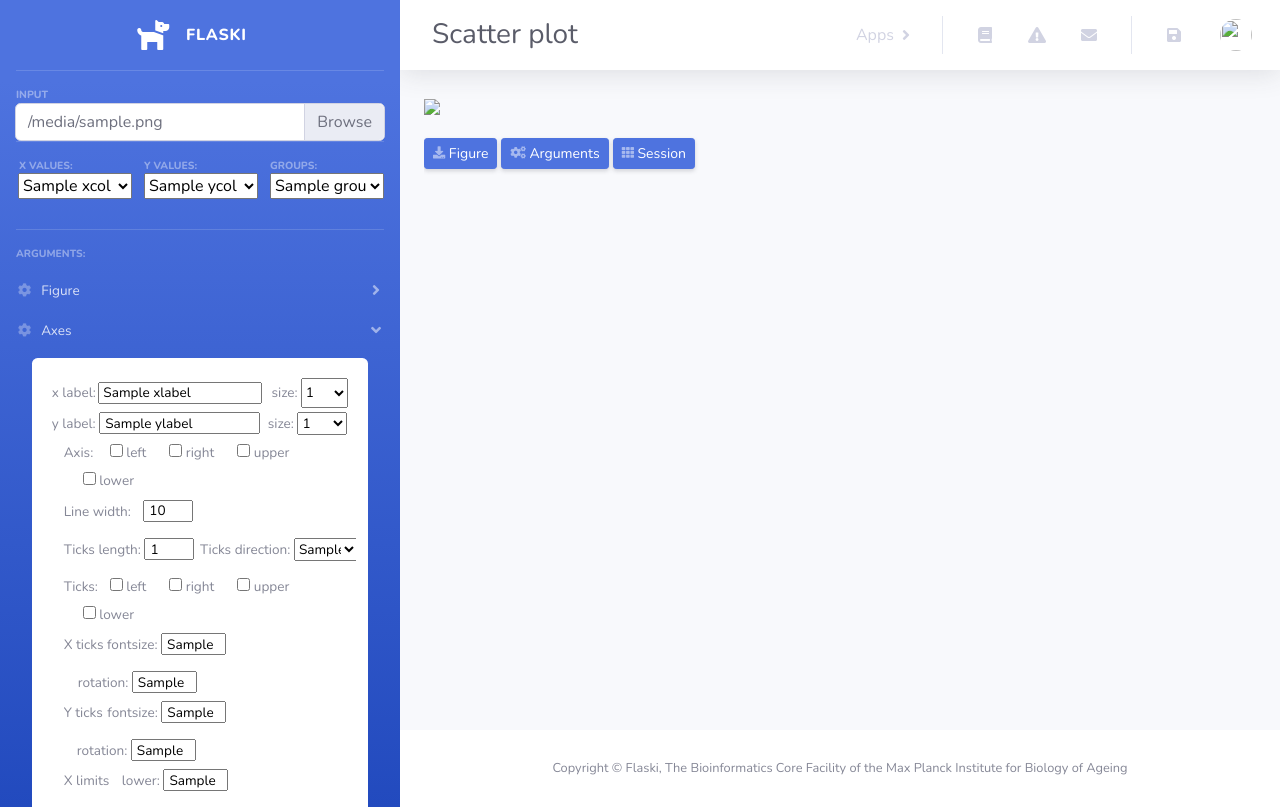
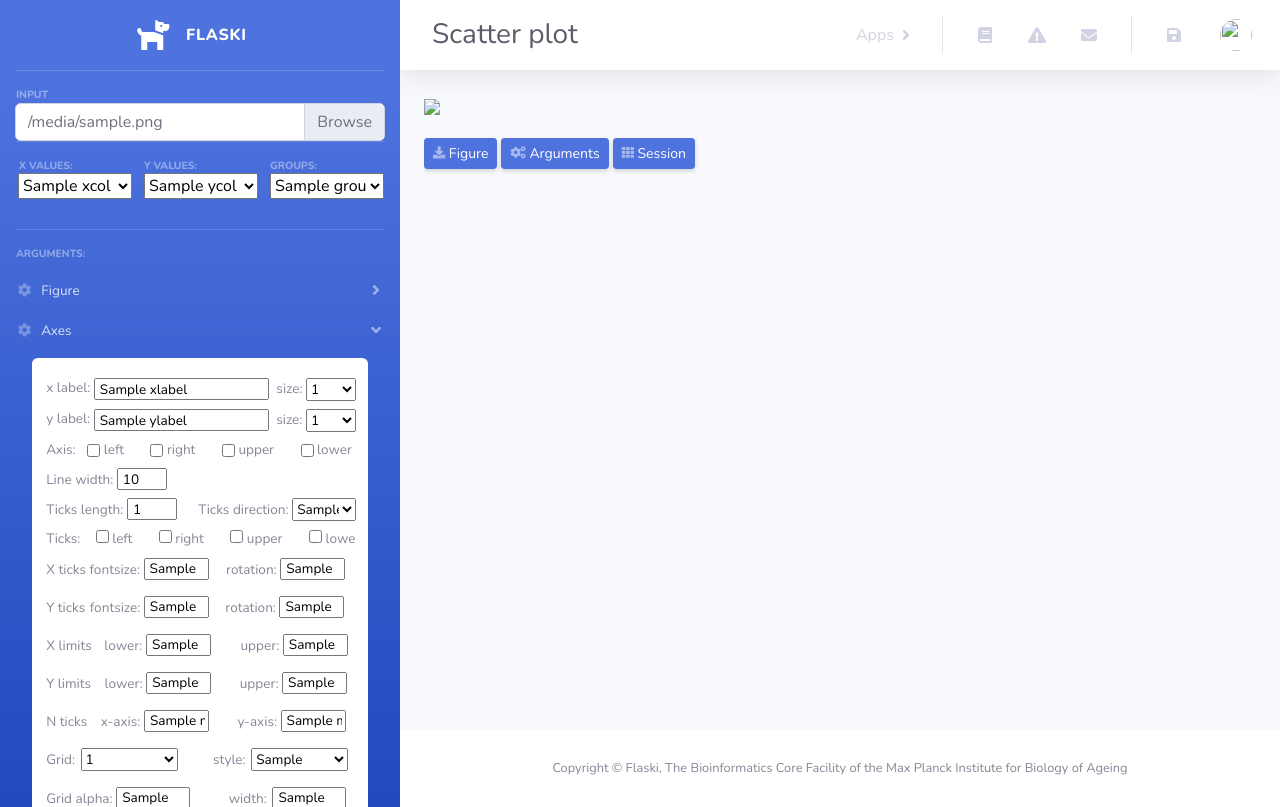
Before and after one commit to mpg-age-bioinformatics/flaski, a Python web app: template flaski/templates/apps/scatterplot.html in a window 1280 px wide, after a click on "Axes". Run offline with Jinja, Linux system fonts and the light colour scheme; the template is opened without the code that fills it: most values are stand-ins (such as "Sample title", 1, 10 or a date in 2020); some libraries are stand-ins or nearby versions.

Commit message:
scatterplot.html: inline testing

```diff
--- a/flaski/templates/apps/scatterplot.html
+++ b/flaski/templates/apps/scatterplot.html
@@ -160,48 +160,72 @@
                     <span>Axes</span>
                 </a>
                 <div id="collapseAxes" class="collapse closedmenu" aria-labelledby="headingTwo" data-parent="#accordionSidebar">
-                    <div class="bg-white py-2 collapse-inner rounded openmenu">
-                        <div class="row arguments" style="width: 100%; padding-left:13%; padding-right:0%;white-space: nowrap; overflow-x: auto">
+                    <div class="bg-white py-2 collapse-inner rounded openmenu" style="padding-left:7%;padding-right:0%;">
+                        <!-- <div class="row arguments" style="width: 100%; padding-left:12%; padding-right:0%;white-space: nowrap; overflow-x: auto"> -->
+                        <!-- <div class="row arguments" style="width: 100%; padding-left:4%; padding-right:0%; overflow-x: auto;"> -->
+                        <div class="row arguments" style="width: 100%; padding-left:4%; padding-right:0%; white-space:nowrap; overflow-x: auto;display: flex; justify-content: space-between;text-align: justify;">
 
-                            <div class="row arg" style="width: 100%; padding-left:0%; padding-right:0%;display: inline-block;">
-                                <label style="width:16%">x label:</label><input type="text" name="xlabel" value='{{ xlabel }}' style="width:56%;height:22px;padding-left:1%">
-                                <label style="padding-left: 2%; width:12%"> size:</label><select name=xlabels method="GET" action="/" style="width:16%; height:30px">
+
+
+                            <div class="row arg" style="width: 100%; padding-left:0%; padding-right:0%; display: inline-block;">
+                                <label>x label:
+                                    <input type="text" name="xlabel" value='{{ xlabel }}' style="width:175px;height:22px;padding-left:4px;vertical-align:middle;">
+                                </label>
+                                <label style="padding-left: 4px;"> size:
+                                    <select name=xlabels method="GET" action="/" style="width:50px;vertical-align:middle;">
                                     {% for xlabel_size_ in xlabel_size %}
                                         <option value="{{xlabel_size_}}" {% if xlabel_size_==xlabels %} selected {% endif %}>{{xlabel_size_}}</option>
                                     {% endfor %}
                                     </select>
+                                </label>
                             </div>
 
-                            <div class="row arg" style="width: 100%; padding-left:0%; padding-right:0%;display: inline-block;">
-                                <label>y label: <input type="text" name="ylabel" value='{{ ylabel }}' style="width:161px;height:22px;padding-left: 4px"></label>
-                                <label style="padding-left: 4px"> size: <select name=ylabels method="GET" action="/" style="width:50px">
+                            <div class="row arg" style="width: 100%; padding-left:0%; padding-right:0%; display: inline-block;">
+                                <label>y label:
+                                    <input type="text" id="ylabel" name="ylabel" value='{{ ylabel }}' style="width:175px;height:22px;padding-left:4px;vertical-align:middle;">
+                                </label>
+                                <label style="padding-left:4px;">size:
+                                    <select id="ylabels" name=ylabels method="GET" action="/" style="width:50px;vertical-align:middle;">
                                     {% for ylabel_size_ in ylabel_size %}
                                         <option value="{{ylabel_size_}}" {% if ylabel_size_==ylabels %} selected {% endif %}>{{ylabel_size_}}</option>
                                     {% endfor %}
-                                </select></label>
+                                    </select>
+                                </label>
+
                             </div>
 
-                            <div class="row arg">
-                                <label style="width:46px">Axis:</label>
-                                <label style="padding-left:0x;padding-right:4px;"><input type="checkbox" name="left_axis" {% if left_axis=="on" %} checked {% elif left_axis==".on" %} checked {% endif %}/> left </label>
-                                <label style="padding-left:19px;padding-right:4px;"><input type="checkbox" name="right_axis" {% if right_axis=="on" %} checked {% elif right_axis==".on" %} checked {% endif %}/> right </label>
-                                <label style="padding-left:19px;padding-right:4px;"><input type="checkbox" name="upper_axis" {% if upper_axis=="on" %} checked {% elif upper_axis==".on" %} checked {% endif %}/> upper </label>
-                                <label style="padding-left:19px;padding-right:0px;"><input type="checkbox" name="lower_axis" {% if lower_axis=="on" %} checked {% elif lower_axis==".on" %} checked {% endif %}/> lower </label>
+                            <div class="row arg" style="width: 100%; padding-left:0%; padding-right:0%; display: inline-block;">
+                                <label>Axis:</label>
+                                <label style="padding-left:8px;padding-right:4px;"><input style="vertical-align:middle;" type="checkbox" name="left_axis" {% if left_axis=="on" %} checked {% elif left_axis==".on" %} checked {% endif %}/> left </label>
+                                <label style="padding-left:19px;padding-right:4px;"><input style="vertical-align:middle;" type="checkbox" name="right_axis" {% if right_axis=="on" %} checked {% elif right_axis==".on" %} checked {% endif %}/> right </label>
+                                <label style="padding-left:19px;padding-right:4px;"><input style="vertical-align:middle;" type="checkbox" name="upper_axis" {% if upper_axis=="on" %} checked {% elif upper_axis==".on" %} checked {% endif %}/> upper </label>
+                                <label style="padding-left:19px;padding-right:0px;"><input style="vertical-align:middle;" type="checkbox" name="lower_axis" {% if lower_axis=="on" %} checked {% elif lower_axis==".on" %} checked {% endif %}/> lower </label>
                             </div>
 
-                            <div class="row arg">
-                                <label>Line width: <label style="padding-left:9px;"><input type="text" name="axis_line_width" value='{{ axis_line_width }}' style="width:50px;height:22px;padding-left: 4px"></label></label>
+                            <div class="row arg"  style="width: 100%; padding-left:0%; padding-right:0%; display: inline-block">
+                                <label>Line width:
+                                    <input type="text" name="axis_line_width" value='{{ axis_line_width }}' style="width:50px;height:22px;padding-left: 4px">
+                                </label>
                             </div>
-                            <div class="row arg">
-                                <label>Ticks length: <input type="text" name="ticks_length" value='{{ ticks_length }}' style="width:50px;height:22px;padding-left: 4px">
-                                <label style="padding-left:2px;"> Ticks direction: <select name=ticks_direction_value method="GET" action="/" style="width:64px">
+
+                            <div class="row arg" style="width: 310px; padding-left:0%; padding-right:0%; display: flex; justify-content: space-between; text-align: justify;">
+                                <!-- <div> -->
+                                    <label>Ticks length:
+                                        <input type="text" name="ticks_length" value='{{ ticks_length }}' style="width:50px;height:22px;padding-left: 4px">
+                                    </label>
+                                <!-- </div> -->
+                                <!-- <div> -->
+                                    <label style="padding-left:4px;"> Ticks direction:
+                                        <select name=ticks_direction_value method="GET" action="/" style="width:64px">
                                         {% for ticks_direction_ in ticks_direction %}
                                             <option value="{{ticks_direction_}}" {% if ticks_direction_==ticks_direction_value %} selected {% endif %}>{{ticks_direction_}}</option>
                                         {% endfor %}
                                         </select>
+                                    </label>
+                                <!-- </div> -->
                             </div>
 
-                            <div class="row arg">
+                            <div class="row arg" style="width: 100%; padding-left:0%; padding-right:0%; display: inline-block;">
                                 <label style="width:46px">Ticks:</label>
                                 <label style="padding-left:0x;padding-right:4px;"><input type="checkbox" name="tick_left_axis" {% if tick_left_axis=="on" %} checked {% elif tick_left_axis==".on" %} checked {% endif %}/> left </label>
                                 <label style="padding-left:19px;padding-right:4px;"><input type="checkbox" name="tick_right_axis" {% if tick_right_axis=="on" %} checked {% elif tick_right_axis==".on" %} checked {% endif %}/> right </label>
@@ -209,32 +233,32 @@
                                 <label style="padding-left:19px;padding-right:0px;"><input type="checkbox" name="tick_lower_axis" {% if tick_lower_axis=="on" %} checked {% elif tick_lower_axis==".on" %} checked {% endif %}/> lower </label>
                             </div>
 
-                            <div class="row arg">
+                            <div class="row arg" style="width: 100%; padding-left:0%; padding-right:0%; display: inline-block;">
                                 <label>X ticks <label>fontsize: <input type="text" name="xticks_fontsize" value='{{ xticks_fontsize }}' style="width:65px;height:22px;padding-left:4px;"></label></label>
                                 <label style="padding-left:14px;"> rotation: <input type="text" name="xticks_rotation" value='{{ xticks_rotation }}' style="width:65px;height:22px;padding-left:4px;"></label></label>
                             </div>
 
-                            <div class="row arg">
+                            <div class="row arg" style="width: 100%; padding-left:0%; padding-right:0%; display: inline-block;">
                                 <label>Y ticks <label style="padding-left:1px;">fontsize: <input type="text" name="yticks_fontsize" value='{{ yticks_fontsize }}' style="width:65px;height:22px;padding-left:4px;"></label></label>
                                 <label style="padding-left:13px;"> rotation: <input type="text" name="yticks_rotation" value='{{ yticks_rotation }}' style="width:65px;height:22px;padding-left:4px;"></label></label>
                             </div>
 
-                            <div class="row arg">
+                            <div class="row arg" style="width: 100%; padding-left:0%; padding-right:0%; display: inline-block;">
                                 <label>X limits <label style="padding-left:9px;">lower: <input type="text" name="x_lower_limit" value='{{ x_lower_limit }}' style="width:65px;height:22px;padding-left:4px;"></label></label>
                                 <label style="padding-left:26px;"> upper: <input type="text" name="x_upper_limit" value='{{ x_upper_limit }}' style="width:65px;height:22px;padding-left:4px;"></label></label>
                             </div>
 
-                            <div class="row arg">
+                            <div class="row arg" style="width: 100%; padding-left:0%; padding-right:0%; display: inline-block;">
                                 <label>Y limits <label style="padding-left:10px;">lower: <input type="text" name="y_lower_limit" value='{{ y_lower_limit }}' style="width:65px;height:22px;padding-left:4px;"></label></label>
                                 <label style="padding-left:25px;"> upper: <input type="text" name="y_upper_limit" value='{{ y_upper_limit }}' style="width:65px;height:22px;padding-left:4px;"></label></label>
                             </div>
 
-                            <div class="row arg">
+                            <div class="row arg" style="width: 100%; padding-left:0%; padding-right:0%; display: inline-block;">
                                 <label>N ticks <label style="padding-left:10px;">x-axis: <input type="text" name="maxxticks" value='{{ maxxticks }}' style="width:65px;height:22px;padding-left:4px;"></label></label>
                                 <label style="padding-left:25px;"> y-axis: <input type="text" name="maxyticks" value='{{ maxyticks }}' style="width:65px;height:22px;padding-left:4px;"></label></label>
                             </div>
 
-                            <div class="row arg">
+                            <div class="row arg" style="width: 100%; padding-left:0%; padding-right:0%; display: inline-block;">
                                 <label>Grid: <label style="padding-left:2px;"><select name=grid_value method="GET" action="/" style="width:97px">
                                     {% for grid_ in grid %}
                                         <option value="{{grid_}}" {% if grid_==grid_value %} selected {% endif %}>{{grid_}}</option>
@@ -249,7 +273,7 @@
 
                             </div>
 
-                            <div class="row arg">
+                            <div class="row arg" style="width: 100%; padding-left:0%; padding-right:0%; display: inline-block;">
                                 <label style="padding-left:0px;">Grid alpha: <input type="text" name="grid_alpha" value='{{ grid_alpha }}' style="width:74px;height:22px;padding-left:4px;"></label>
                                 <label style="padding-left:35px;"> width: <label style="padding-left:2px;"><input type="text" name="grid_linewidth" value='{{ grid_linewidth }}' style="width:74px;height:22px;padding-left:4px;"></label></label>
                             </div>
@@ -270,7 +294,7 @@
                     <div class="bg-white py-2 collapse-inner rounded openmenu">
                         <div class="row arguments">
 
-                            <div class="row arg">
+                            <div class="row arg" style="width: 100%; padding-left:0%; padding-right:0%; display: inline-block;">
                                 <label> size: <select name={{group.name}}.markers method="GET" action="/" style="width:50px">
                                     {% for marker_size_ in marker_size %}
                                         <option value="{{marker_size_}}" {% if marker_size_==group.markers %} selected {% endif %}>{{marker_size_}}</option>
@@ -285,7 +309,7 @@
 
                             </div>
 
-                            <div class="row arg">
+                            <div class="row arg" style="width: 100%; padding-left:0%; padding-right:0%; display: inline-block;">
                                 <label> color: <select name={{group.name}}.markerc method="GET" action="/" style="width:80px">
                                     {% for marker_color_ in marker_color %}
                                         <option value="{{marker_color_}}" {% if marker_color_==group.markerc %} selected {% endif %}>{{marker_color_}}</option>"
@@ -299,11 +323,11 @@
                                 </select>
                             </div>
 
-                            <div class="row arg" style="padding-bottom:6px;">
+                            <div class="row arg" style="padding-bottom:6px; width: 100%; padding-left:0%; padding-right:0%; display: inline-block;"">
                                 <label> ..or, write a color name <input type="text" name={{group.name}}.markerc_write value="{{group.markerc_write}}" style="width:155px;height:22px;padding-left: 4px">
                             </div>
 
-                            <div class="row arg">
+                            <div class="row arg" style="width: 100%; padding-left:0%; padding-right:0%; display: inline-block;">
                                 <label> line width: <select name={{group.name}}.edge_linewidth method="GET" action="/" style="width:50px">
                                     {% for edge_linewidth_ in edge_linewidths %}
                                         <option value="{{edge_linewidth_}}" {% if edge_linewidth_==group.edge_linewidth %} selected {% endif %}>{{edge_linewidth_}}</option>
@@ -317,7 +341,7 @@
                                 </select>
                             </div>
 
-                            <div class="row arg">
+                            <div class="row arg" style="width: 100%; padding-left:0%; padding-right:0%; display: inline-block;">
                                 <div class="row arg">
                                     <label> line color: <select name={{group.name}}.edgecolor method="GET" action="/" style="width:80px">
                                         {% for edgecolor_ in edge_colors %}
@@ -336,7 +360,7 @@
                                     <label> ..or, write a color name <input type="text" name={{group.name}}.edgecolor_write value="{{group.edgecolor_write}}" style="width:155px;height:22px;padding-left: 4px">
                             </div>
 
-                            <div class="row arg">
+                            <div class="row arg" style="width: 100%; padding-left:0%; padding-right:0%; display: inline-block;">
                                 <label>shape: <select name={{group.name}}.marker method="GET" action="/" style="width:50px">
                                     {% for markerstyles_ in markerstyles %}
                                         <option value="{{markerstyles_}}" {% if markerstyles_==group.marker %} selected {% endif %}>{{markerstyles_}}</option>
@@ -351,7 +375,7 @@
 
                             </div>
 
-                            <div class="row arg">
+                            <div class="row arg" style="width: 100%; padding-left:0%; padding-right:0%; display: inline-block;">
                                 <label>alpha: <input type="text" name={{group.name}}.marker_alpha value='{{ group.marker_alpha }}' style="width:56px;height:22px;padding-left:4px;"></label>
 
                                 <label style="padding-left:1px;">&nbsp;..or, <select name={{group.name}}.markeralpha_col_value method="GET" action="/" style="width:172px">
--- a/flaski/templates/base.html
+++ b/flaski/templates/base.html
@@ -12,6 +12,7 @@
   <meta name="viewport" content="width=device-width, initial-scale=1">
   <style>
   /* Center the loader */
+
   #loader {
       position: absolute;
       left: 50%;
```
Lines whose indentation alone changed are shown as unchanged.
